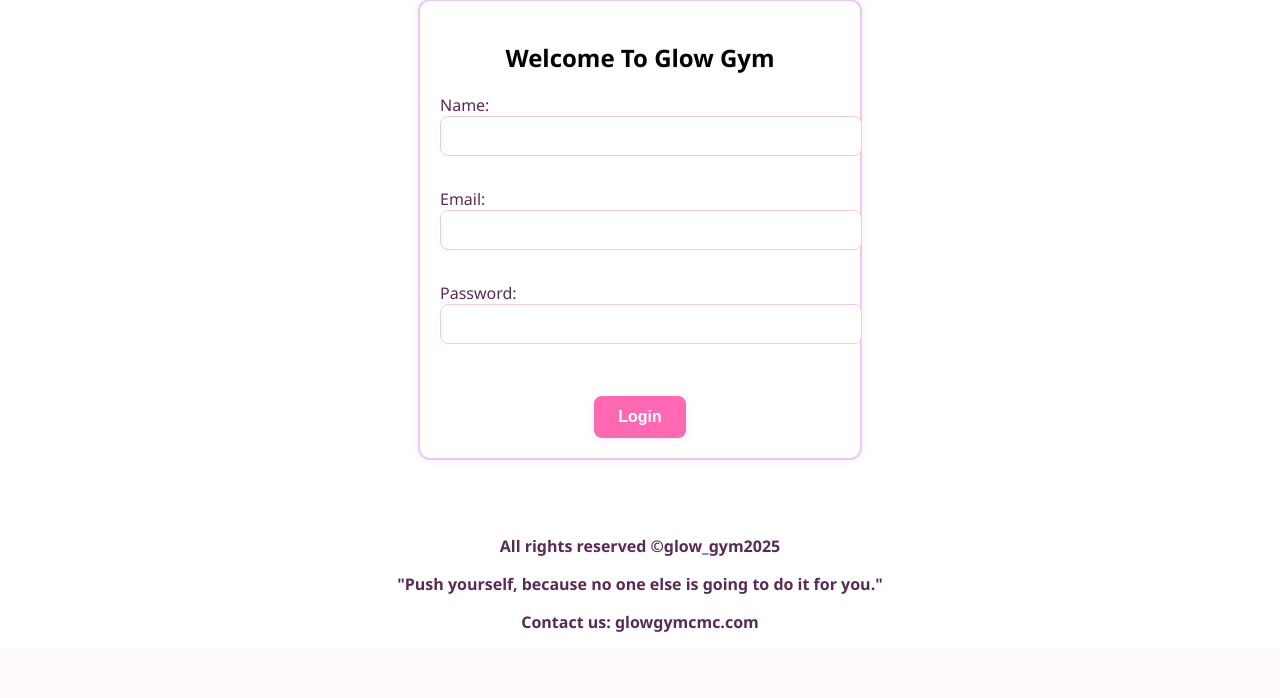
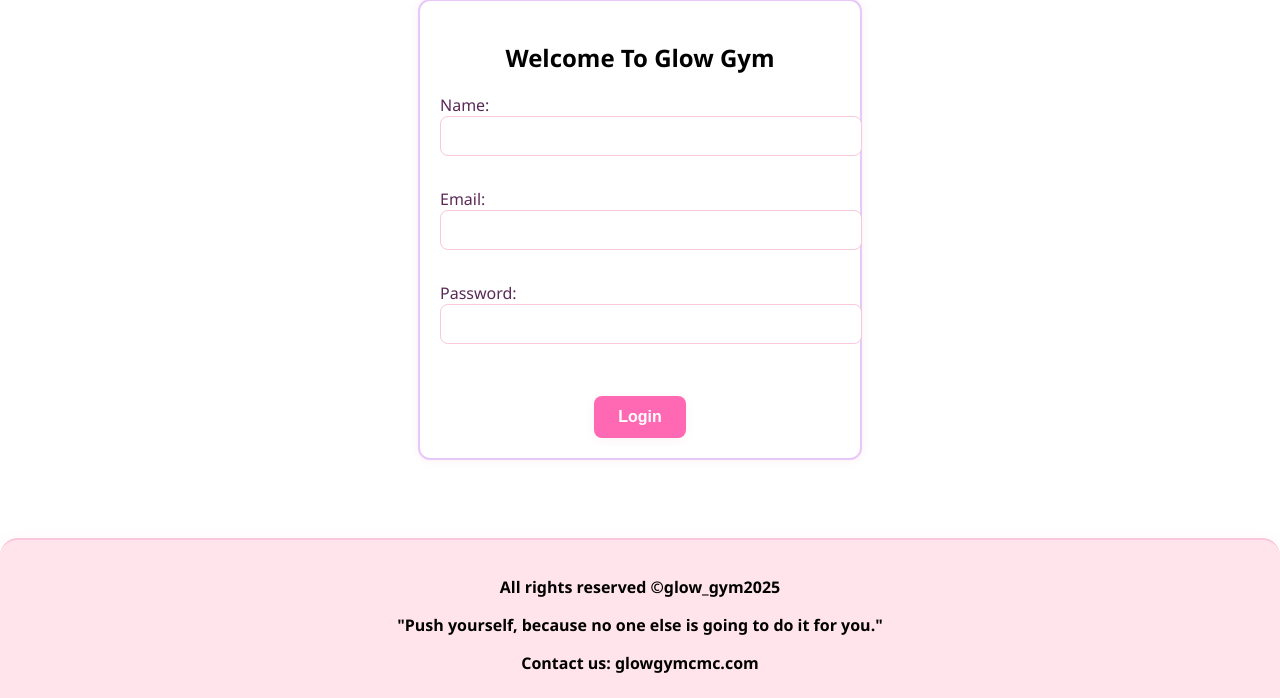
Before and after one commit to MKA-ze/glow-gym, a PHP site: page /index.php in a window 1280 px wide. Shown: the part 151-849 px from the top of the page. Before the commit the page ends 783 px from the top, so only its background shows below. Run offline with PHP 8.4, Linux system fonts and the light colour scheme.

Commit message:
Update style.css

```diff
--- a/assets/css/style.css
+++ b/assets/css/style.css
@@ -74,7 +74,7 @@ p { text-align: center; }
     background: #ffe4ec;
 }
 
-.site-footer {
+.footer {
     background: #ffe4ec;
     border-top: 2px solid #f8c8dc;
     border-radius: 18px 18px 0 0;
@@ -83,7 +83,7 @@ p { text-align: center; }
     text-align: center;
     margin-top: 48px;
 }
-.site-footer b {
+.footer b {
     color: #010101;
 }
 
```
